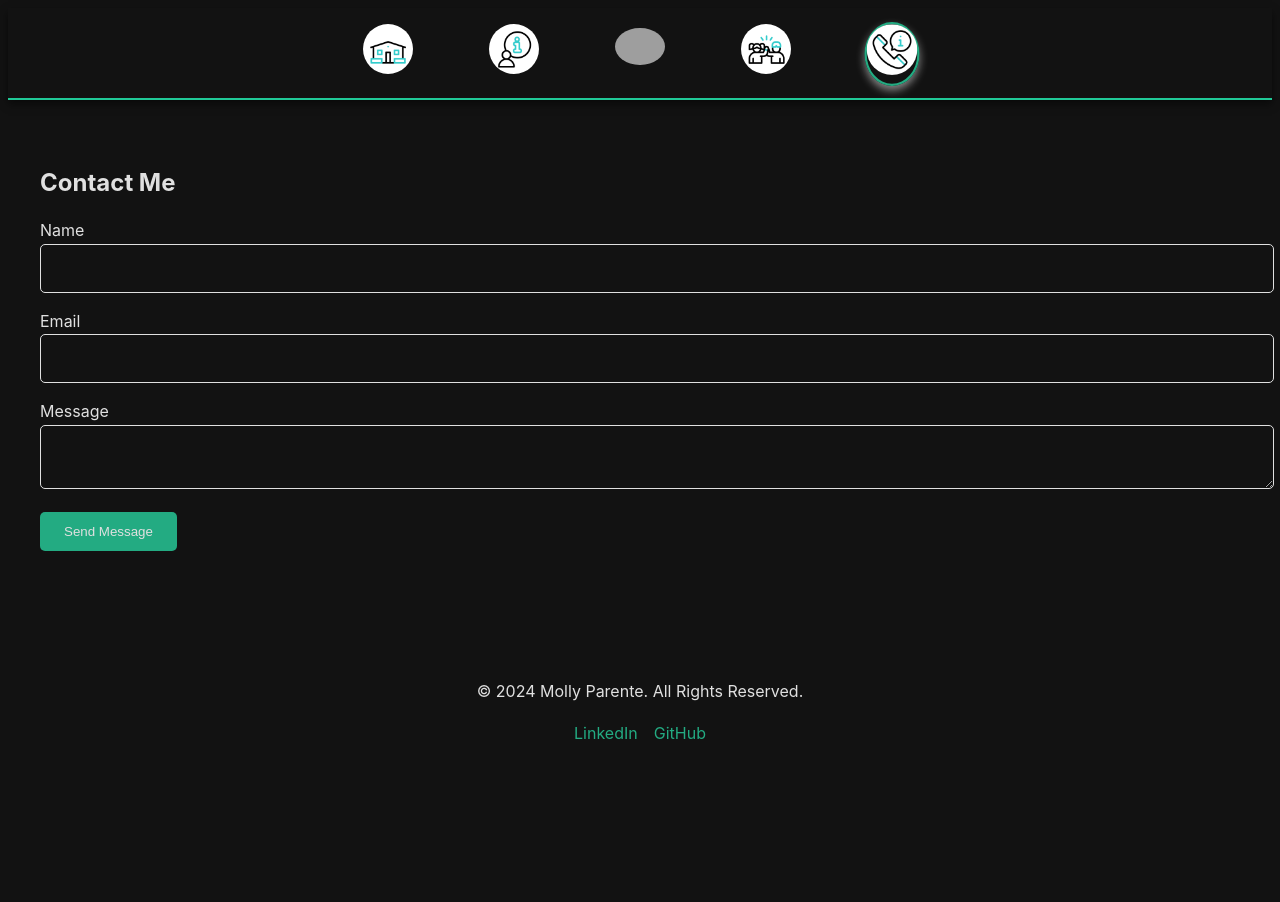
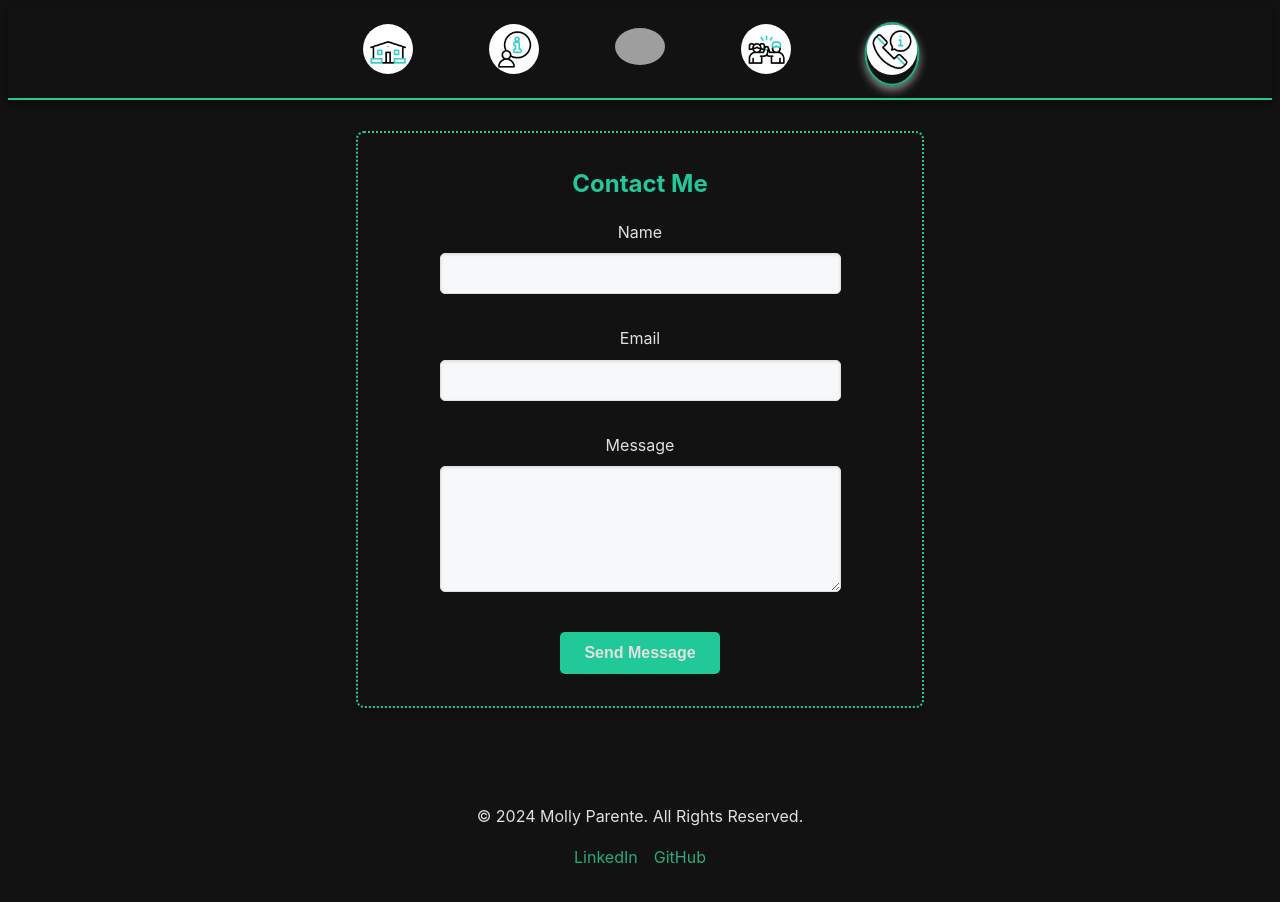
Before and after one commit to mparente88/mparente88.github.io, a Next.js app: page /contact in a window 1280 px wide. Shown: the top 902 px of the page. Before the commit the page ends 819 px from the top, so only its background shows below. Built offline with nearby package versions, Linux system fonts and the light colour scheme; grey boxes are pictures that could not be loaded.

Commit message:
define padding/margins of contact form

```diff
--- a/components/Contact.js
+++ b/components/Contact.js
@@ -1,8 +1,8 @@
 export default function Contact() {
   return (
     <section id="contact" className="contact section">
-      <h2>Contact Me</h2>
       <form action="https://formspree.io/f/mqakvvqy" method="POST" className="contact-form">
+        <h2>Contact Me</h2>
         <div>
           <label htmlFor="name">Name</label>
           <input type="text" id="name" name="name" className="input" />
--- a/styles/global.css
+++ b/styles/global.css
@@ -382,6 +382,92 @@ a:hover {
   transform: translateY(-2px);
 }
 
+.contact {
+  display: flex;
+  justify-content: center;
+  align-items: center;
+  min-height: 80vh;
+  background-color: var(--background-color-dark);
+  color: var(--text-color-light);
+  padding: 0 1rem;
+}
+
+.contact-form {
+  background: var(--background-color-dark);
+  padding: 2rem;
+  border-radius: 8px;
+  box-shadow: 0 4px 8px rgba(0, 0, 0, 0.2);
+  border: dotted 2px var(--accent-color);
+  width: 100%;
+  max-width: 500px;
+  margin: 0 auto;
+  text-align: center;
+}
+
+@media (max-width: 768px) {
+  .contact-form {
+    margin: 0 1rem;
+  }
+}
+
+.contact-form h2 {
+  font-size: var(--font-size-large);
+  margin-bottom: 1rem;
+  color: var(--accent-color);
+}
+
+.contact-form div {
+  margin-bottom: 1rem;
+}
+
+.contact-form label {
+  display: block;
+  margin-bottom: 0.5rem;
+  font-size: var(--font-size-regular);
+  color: var(--text-color-dark);
+}
+
+.contact-form .input,
+.contact-form .textarea {
+  width: 75%;
+  padding: 0.75rem;
+  border: 1px solid var(--text-color-dark);
+  border-radius: 5px;
+  background-color: var(--background-color-light);
+  color: var(--text-color-light);
+  box-shadow: inset 0 1px 3px rgba(0, 0, 0, 0.1);
+  transition: border-color 0.3s, box-shadow 0.3s;
+}
+
+.contact-form .input:focus,
+.contact-form .textarea:focus {
+  border-color: var(--accent-color);
+  box-shadow: 0 0 5px rgba(0, 0, 0, 0.1);
+  outline: none;
+}
+
+.contact-form .textarea {
+  resize: vertical;
+  min-height: 100px;
+}
+
+.contact-form .btn {
+  background-color: var(--accent-color);
+  color: var(--text-color-dark);
+  border: none;
+  padding: 0.75rem 1.5rem;
+  border-radius: 5px;
+  font-size: var(--font-size-regular);
+  font-weight: bold;
+  cursor: pointer;
+  transition: background-color 0.3s, transform 0.3s;
+}
+
+.contact-form .btn:hover {
+  background-color: var(--accent-color-hover);
+  transform: translateY(-2px);
+}
+
 /* Footer */
 footer {
   text-align: center;
```
